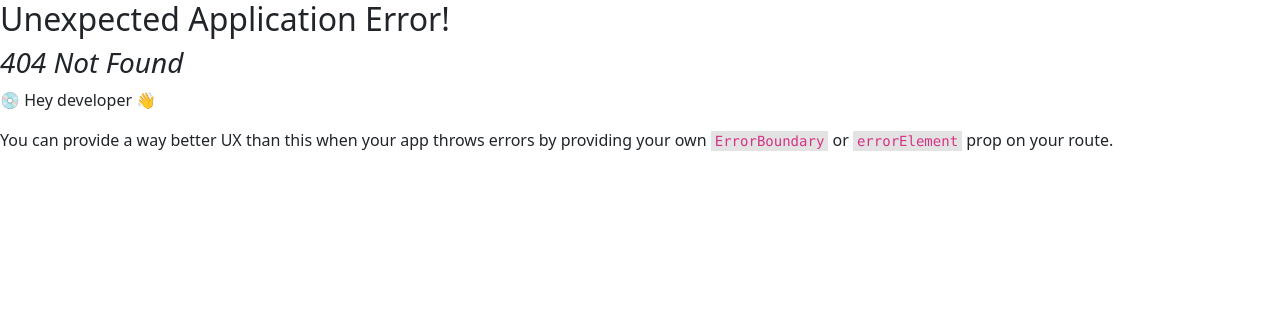
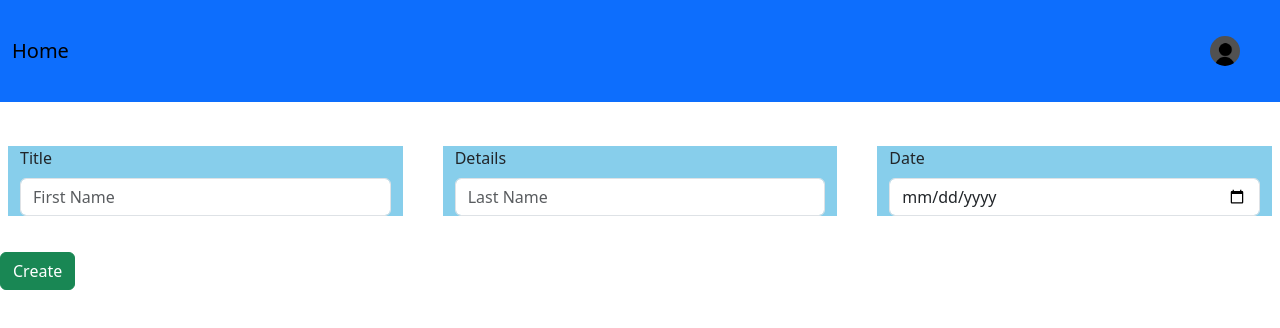
Before and after one commit to Ali13140/SWE363_Project, a React (Vite) app: page /newListPage in a window 1280 px wide. Before the commit this address had no page. Shown: the top 328 px of the page. Built offline with nearby package versions, Linux system fonts and the light colour scheme.

Commit message:
Added more routes

```diff
--- a/src/NavBar.jsx
+++ b/src/Components/NavBar.jsx
@@ -1,15 +1,16 @@
 import React from 'react';
+import { Link } from 'react-router-dom';
 
 const NavBar = () => {
   return (
     <nav className="navbar navbar-expand-lg navbar-light bg-primary" >
     <div className="container-fluid" >
-      <a className="navbar-brand" href="#">Home</a>
+      <Link className="navbar-brand" to={"/HomePage"}>Home</Link>
       <ul className="navbar-nav ms-auto">
         <li className="nav-item">
-          <a className="nav-link" href="#">
+          <Link className="nav-link" to={"/Profile"}>
             <img src="src\profile.jpg" alt="Profile Picture" className="rounded-circle" width="30" height="30" />
-          </a>
+          </Link>
         </li>
       </ul>
     </div>
--- a/src/SignupForm.jsx
+++ b/src/Components/SignupForm.jsx
@@ -1,6 +1,6 @@
 // SignInForm.tsx
 import React from 'react';
-import "./CSS_Files/form.css"
+import "../CSS_Files/form.css"
 import { Link, useNavigate  } from 'react-router-dom';
 
 
--- a/src/TitleDiv.jsx
+++ b/src/Components/TitleDiv.jsx
@@ -1,6 +1,6 @@
 // TaskDoneComponent.tsx
 import React from 'react';
-import './CSS_Files/TitleDiv.css'; // Import your custom CSS
+import '../CSS_Files/TitleDiv.css'; // Import your custom CSS
 
 const TitleDiv = () => {
   return (
--- a/src/Pages/HomePage.jsx
+++ b/src/Pages/HomePage.jsx
@@ -1,6 +1,6 @@
 import React from 'react';
 import 'bootstrap/dist/css/bootstrap.min.css'; // Import Bootstrap CSS
-import NavBar from '../NavBar';
+import NavBar from '../Components/NavBar';
 
 const HomePage = () => {
   return (
--- a/src/Pages/MyListPage.jsx
+++ b/src/Pages/MyListPage.jsx
@@ -1,6 +1,6 @@
 import React from 'react';
 import 'bootstrap/dist/css/bootstrap.min.css'; // Import Bootstrap CSS
-import NavBar from '../NavBar';
+import NavBar from '../Components/NavBar';
 
 const MyListPage = () => {
   return (
--- a/src/Pages/NewListPage.jsx
+++ b/src/Pages/NewListPage.jsx
@@ -1,6 +1,6 @@
 import React from 'react';
 import 'bootstrap/dist/css/bootstrap.min.css'; // Import Bootstrap CSS
-import NavBar from '../NavBar';
+import NavBar from '../Components/NavBar';
 
 const NewListPage = () => {
   return (
--- a/src/Pages/ProfilePage.jsx
+++ b/src/Pages/ProfilePage.jsx
@@ -1,6 +1,6 @@
 import React from 'react';
 import 'bootstrap/dist/css/bootstrap.min.css'; // Import Bootstrap CSS
-import NavBar from '../NavBar';
+import NavBar from '../Components/NavBar';
 
 const ProfilePage = () => {
   return (
--- a/src/Pages/SignIn.jsx
+++ b/src/Pages/SignIn.jsx
@@ -2,8 +2,8 @@
 import React from 'react';
 //import './SignUp.css'; // Importing your custom CSS
 import 'bootstrap/dist/css/bootstrap.min.css'; // Import Bootstrap CSS
-import TitleDiv from '../TitleDiv';
-import LoginForm from "../LoginForm"
+import TitleDiv from '../Components/TitleDiv';
+import LoginForm from "../Components/LoginForm"
 import '../CSS_Files/SignIn.css'
 
 const SignIn = () => {
--- a/src/Pages/SignUp.jsx
+++ b/src/Pages/SignUp.jsx
@@ -1,9 +1,9 @@
 // SignUp.tsx
 import React from 'react';
 import 'bootstrap/dist/css/bootstrap.min.css'; // Import Bootstrap CSS
-import TitleDiv from '../TitleDiv';
+import TitleDiv from '../Components/TitleDiv';
 import '../CSS_Files/SignIn.css'
-import SignupForm from '../SignupForm';
+import SignupForm from '../Components/SignupForm';
 
 const SignUp= () => {
   return (
--- a/src/Pages/ViewListPage.jsx
+++ b/src/Pages/ViewListPage.jsx
@@ -1,6 +1,6 @@
 import React from 'react';
 import 'bootstrap/dist/css/bootstrap.min.css'; // Import Bootstrap CSS
-import NavBar from '../NavBar';
+import NavBar from '../Components/NavBar';
 import '../CSS_Files/ViewListPage.css'
 
 const ViewListPage = () => {
```
Also changed, not shown: src/main.jsx (+17 -2 lines), src/Components/LoginForm.jsx (renamed from src/LoginForm.jsx).
